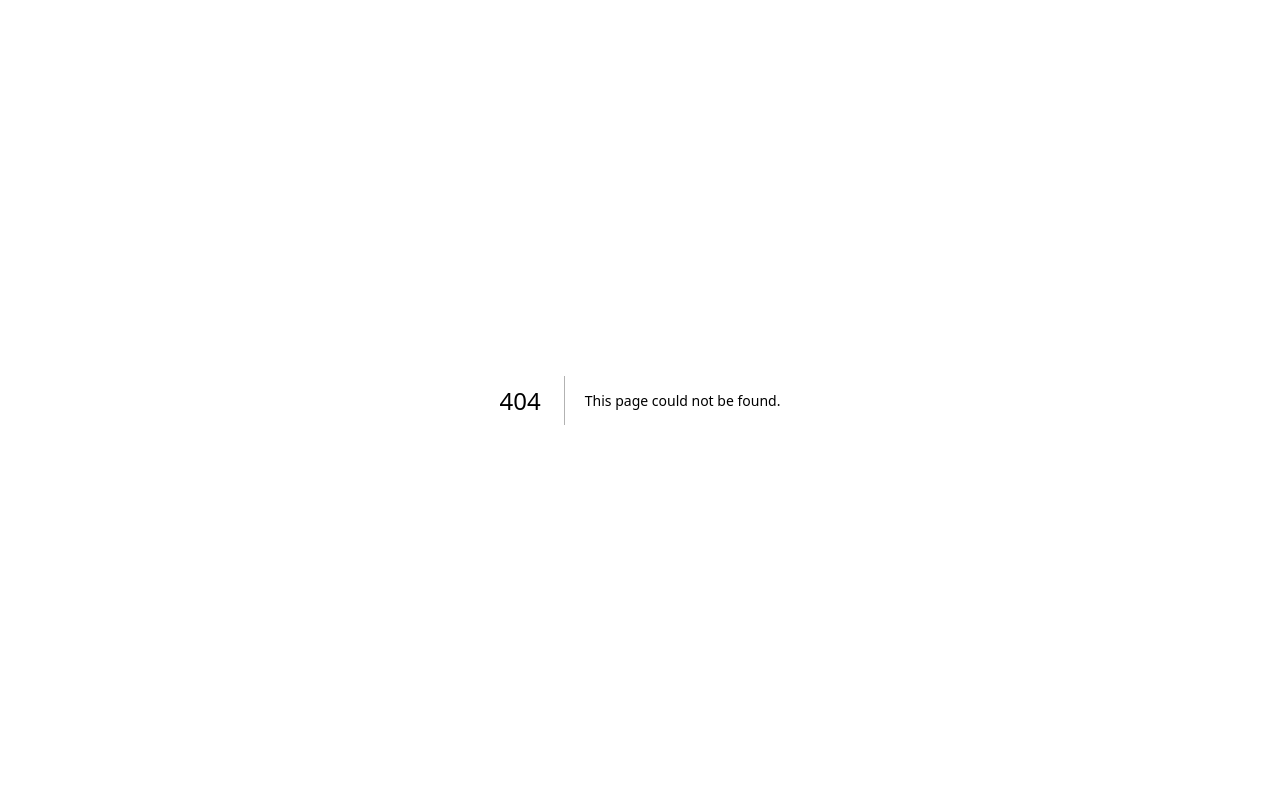
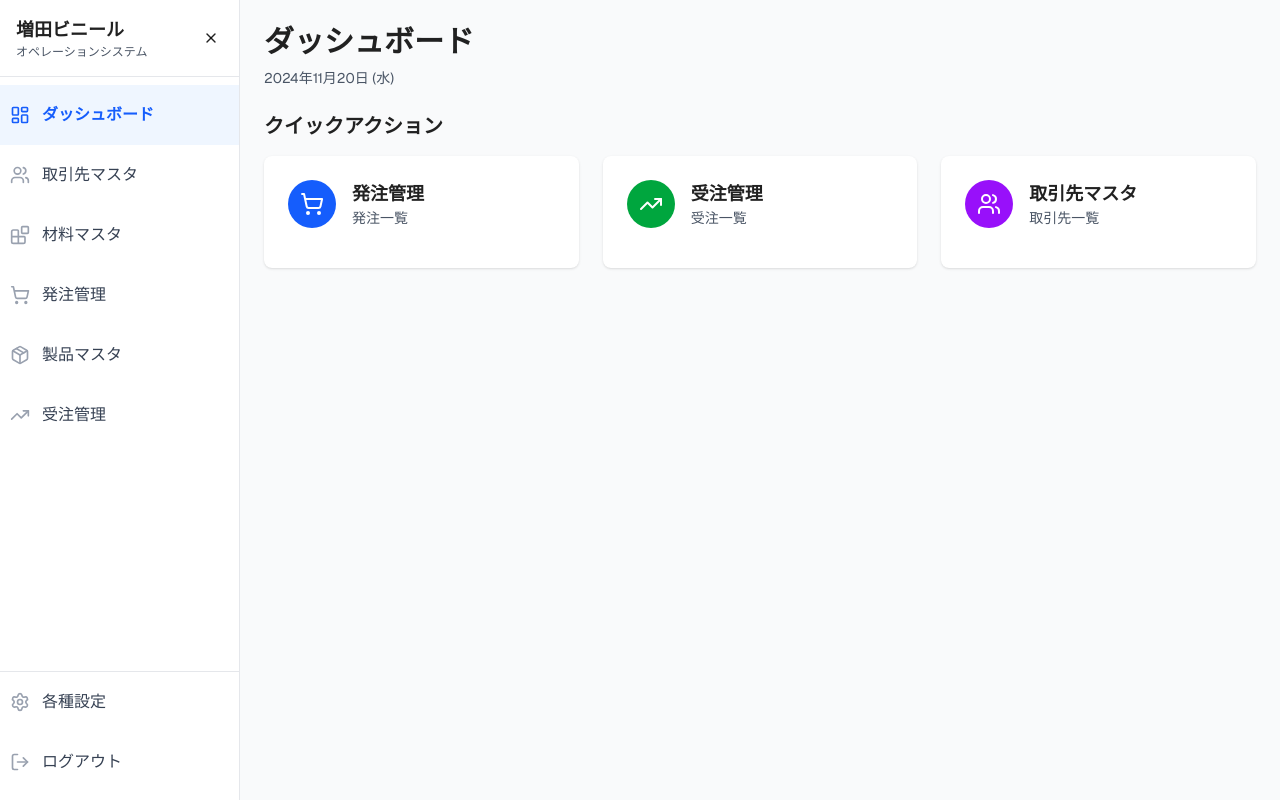
Before and after one commit to asai001/masuda-vinyl-ops, a Next.js app in the folder app/: page /dashboard in a window 1280 px wide. Before the commit this address had no page. Built offline with nearby package versions, Linux system fonts and the light colour scheme; what @mui/material-nextjs would draw is missing.

Commit message:
サイドメニューを確認するためにダッシュボードを仮実装

```diff
--- /dev/null
+++ b/app/src/app/(app)/dashboard/page.tsx
@@ -0,0 +1,58 @@
+import { ShoppingCart, TrendingUp, Users } from "lucide-react";
+
+export default function DashboardPage() {
+  return (
+    <div>
+      <div className="mb-6">
+        <h1 className="text-3xl font-bold mb-2">ダッシュボード</h1>
+        <p className="text-sm text-gray-600">2024年11月20日 (水)</p>
+      </div>
+
+      <h2 className="text-xl font-bold mb-4">クイックアクション</h2>
+
+      <div className="grid grid-cols-1 sm:grid-cols-2 md:grid-cols-3 gap-6">
+        <div className="bg-white rounded-lg shadow hover:shadow-lg transition-shadow cursor-pointer">
+          <div className="p-6">
+            <div className="flex items-center mb-4">
+              <div className="w-12 h-12 bg-blue-600 rounded-full flex items-center justify-center mr-4">
+                <ShoppingCart className="text-white" size={24} />
+              </div>
+              <div>
+                <h3 className="text-lg font-bold">発注管理</h3>
+                <p className="text-sm text-gray-600">発注一覧</p>
+              </div>
+            </div>
+          </div>
+        </div>
+
+        <div className="bg-white rounded-lg shadow hover:shadow-lg transition-shadow cursor-pointer">
+          <div className="p-6">
+            <div className="flex items-center mb-4">
+              <div className="w-12 h-12 bg-green-600 rounded-full flex items-center justify-center mr-4">
+                <TrendingUp className="text-white" size={24} />
+              </div>
+              <div>
+                <h3 className="text-lg font-bold">受注管理</h3>
+                <p className="text-sm text-gray-600">受注一覧</p>
+              </div>
+            </div>
+          </div>
+        </div>
+
+        <div className="bg-white rounded-lg shadow hover:shadow-lg transition-shadow cursor-pointer">
+          <div className="p-6">
+            <div className="flex items-center mb-4">
+              <div className="w-12 h-12 bg-purple-600 rounded-full flex items-center justify-center mr-4">
+                <Users className="text-white" size={24} />
+              </div>
+              <div>
+                <h3 className="text-lg font-bold">取引先マスタ</h3>
+                <p className="text-sm text-gray-600">取引先一覧</p>
+              </div>
+            </div>
+          </div>
+        </div>
+      </div>
+    </div>
+  );
+}
```
